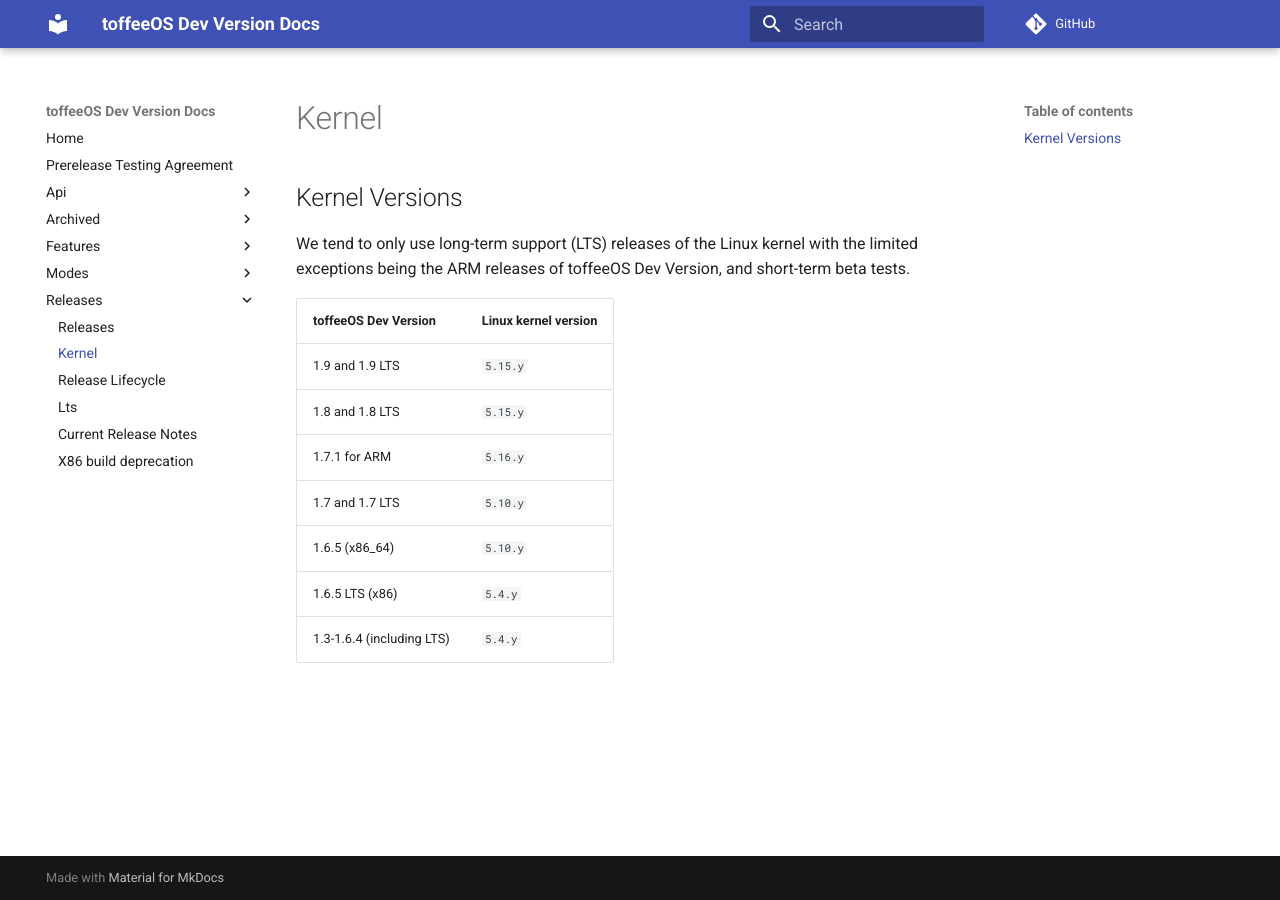
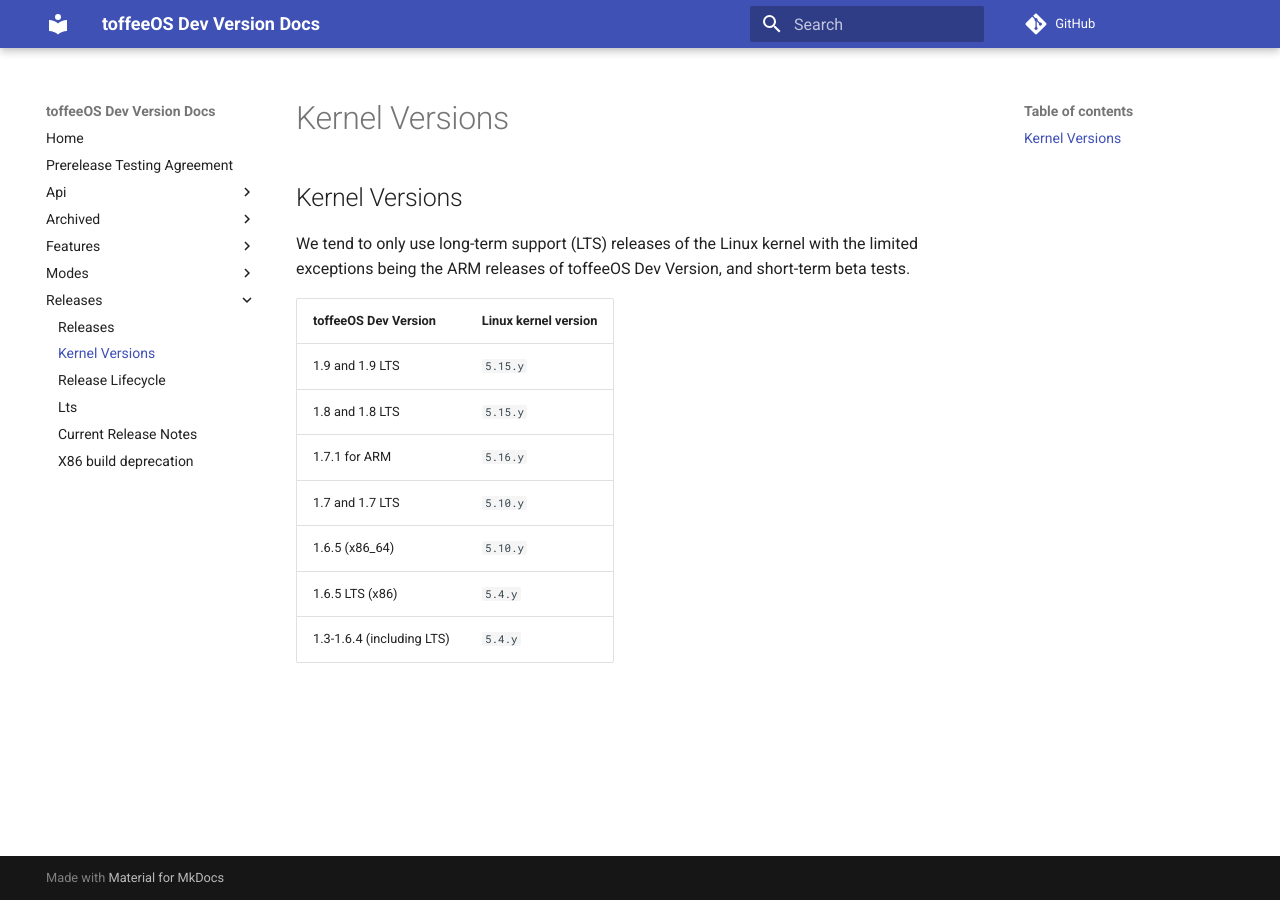
Before and after one commit to Wallymer/toffeeOSdocs, an MkDocs documentation site: the page built from docs/releases/kernel.md, in a window 1280 px wide. Built offline with MkDocs 1.6.1 and Material for MkDocs 9.7.7, drawn with Linux system fonts in a browser that asks for light colours; comment, search, counter and statistics services are not loaded.

Commit message:
KERNEL: added title for mkdocs
Signed-off-by: Slade Watkins <slade@sladewatkins.com>

```diff
--- a/docs/releases/kernel.md
+++ b/docs/releases/kernel.md
@@ -1,3 +1,6 @@
+---
+title: Kernel Versions
+---
 ## Kernel Versions
 
 We tend to only use long-term support (LTS) releases of the Linux kernel with the limited exceptions being the ARM releases of toffeeOS Dev Version, and short-term beta tests.
```
